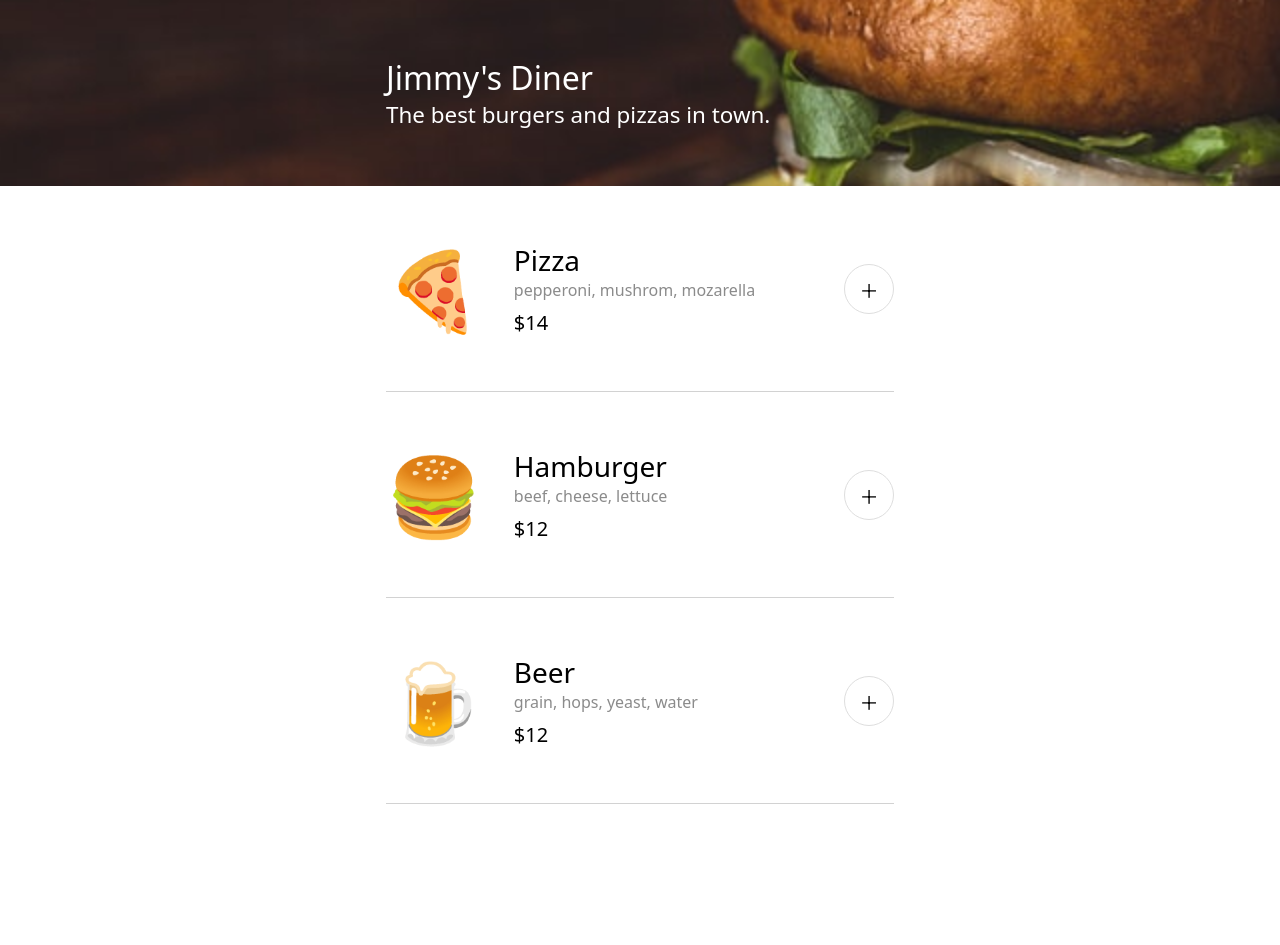
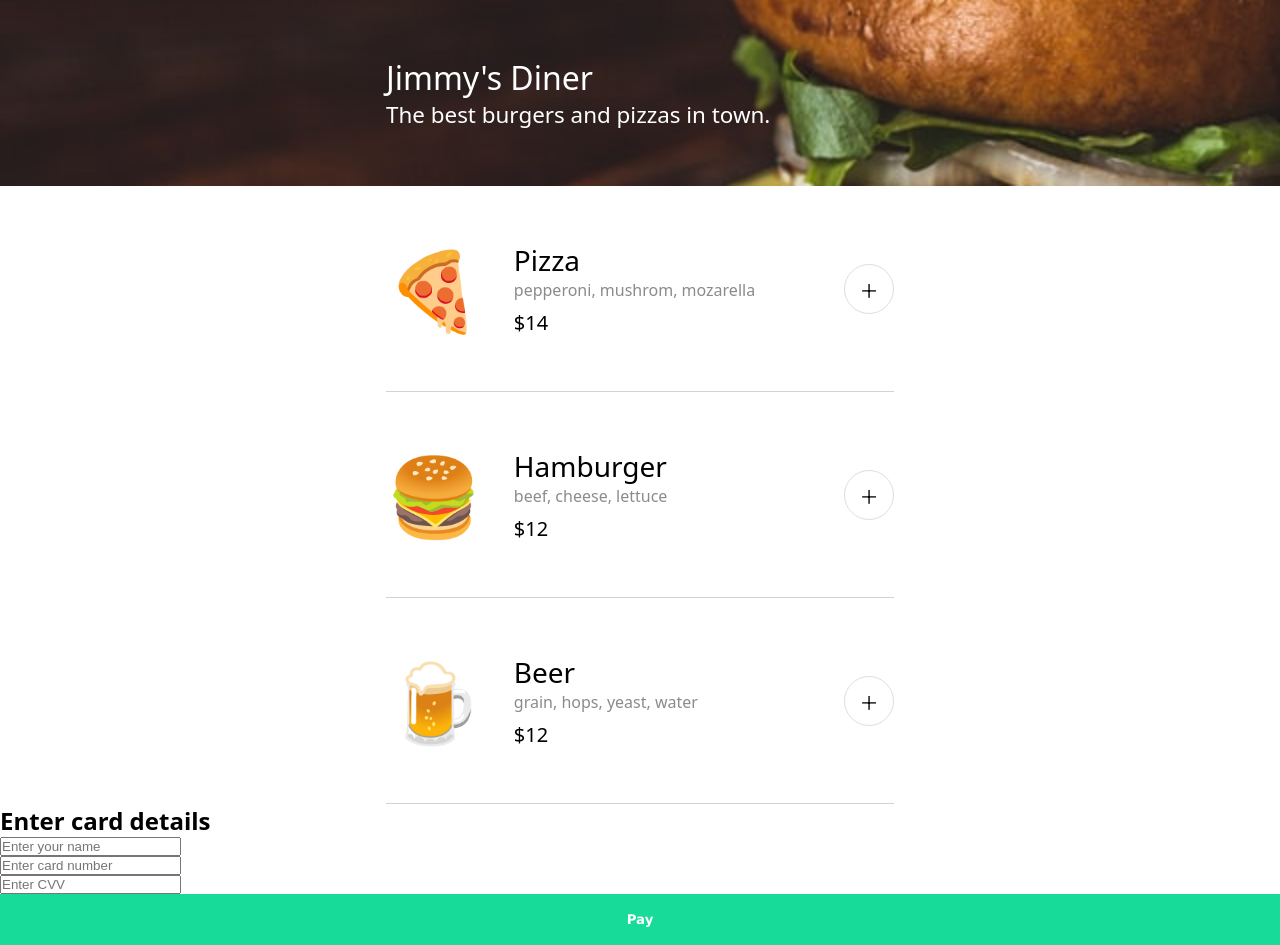
Before and after one commit to bluepersia/restaurant-app-2, a plain HTML site: page index.html in a window 1280 px wide. Before the commit the page ends 804 px from the top, so only its background shows below. Drawn offline with Linux system fonts and the light colour scheme; a web font is replaced by a local one.

Commit message:
Checkout HTML structure

```diff
--- a/index.html
+++ b/index.html
@@ -115,6 +115,40 @@
         </div>
       </section>
     </main>
+
+    <section class="checkout" id="checkout">
+      <h2 class="checkout__title">Enter card details</h2>
+      <form class="checkout__form">
+        <label class="sr-only" for="full-name">Full Name</label>
+        <input
+          type="text"
+          id="full-name"
+          class="checkout__input"
+          placeholder="Enter your name"
+          required
+        />
+
+        <label class="sr-only" for="card-number">Card Number</label>
+        <input
+          type="number"
+          id="card-number"
+          class="checkout__input"
+          placeholder="Enter card number"
+          required
+        />
+
+        <label class="sr-only" for="card-number">CVV</label>
+        <input
+          type="number"
+          id="cvv-number"
+          class="checkout__input"
+          placeholder="Enter CVV"
+          required
+        />
+
+        <button type="submit" class="btn checkout__btn">Pay</button>
+      </form>
+    </section>
     <script src="./src/js/index.js" type="module"></script>
   </body>
 </html>
```
